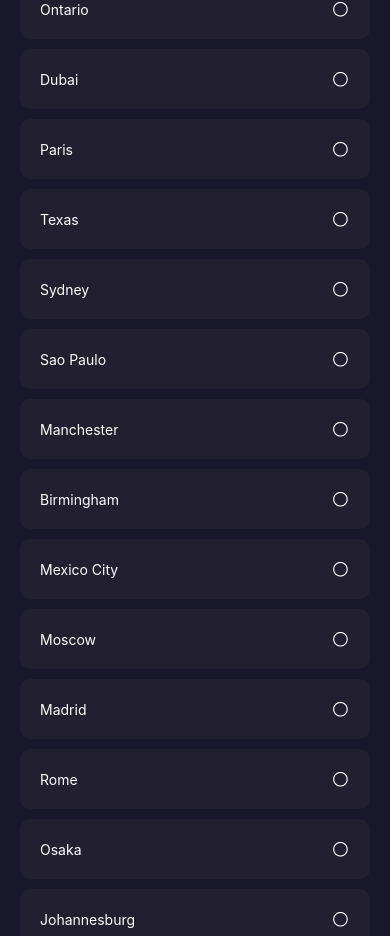
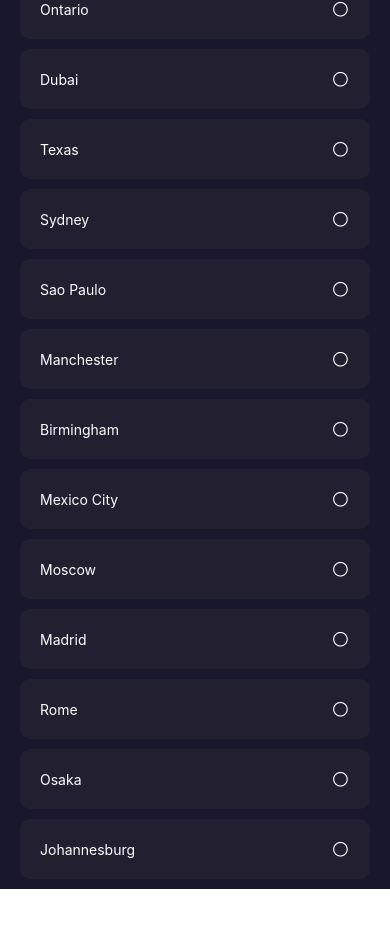
Before and after one commit to TorsuD/Weather-Application, a React Native app: screen /Login in a window 390 px wide. Shown: the part 2396-3332 px from the top of the page. After the commit the page ends 3285 px from the top, so only its background shows below. Built offline with nearby package versions, Linux system fonts and the light colour scheme; no server answers.

Commit message:
Deleted a city to the Front page

```diff
--- a/screens/Login.js
+++ b/screens/Login.js
@@ -84,7 +84,7 @@ export default function Login(params) {
     "Chicago",
     "Ontario",
     "Dubai",
-    "Paris",
+
     "Texas",
     "Sydney",
     "Sao Paulo",
```
